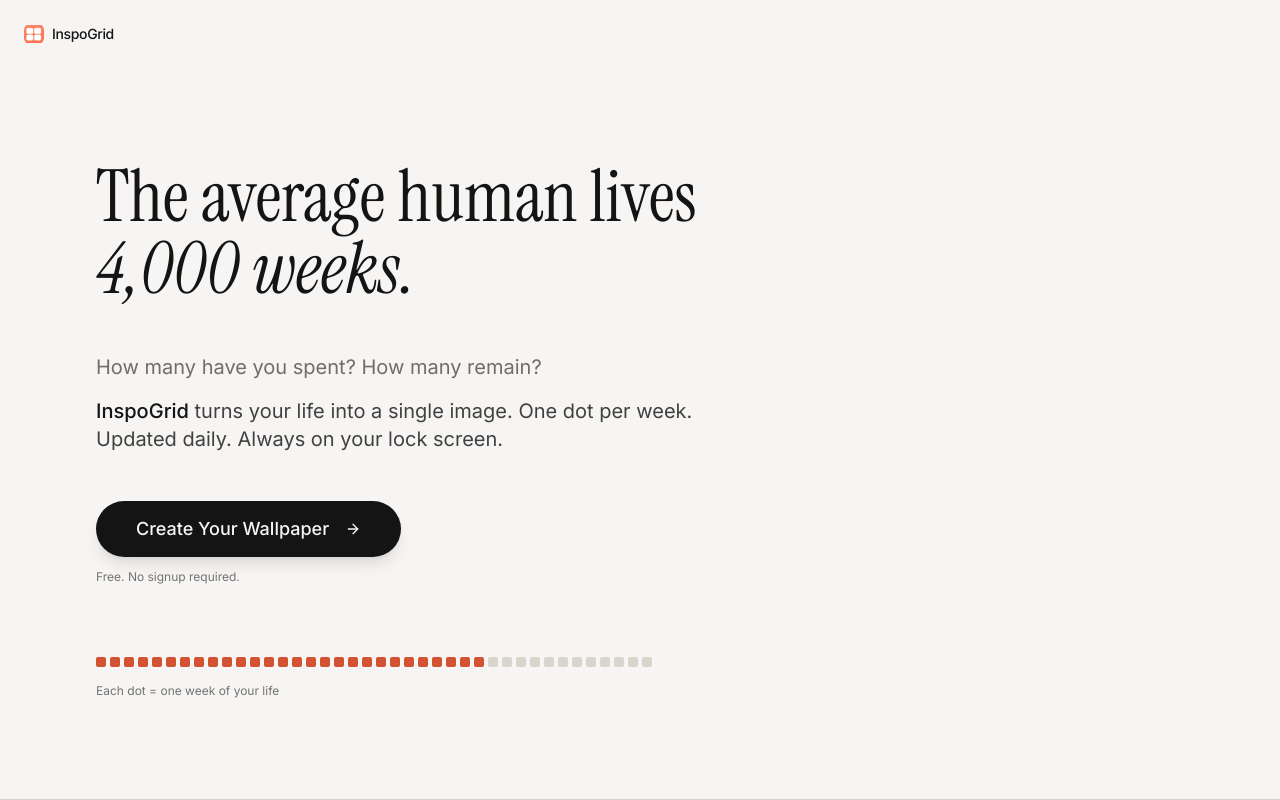
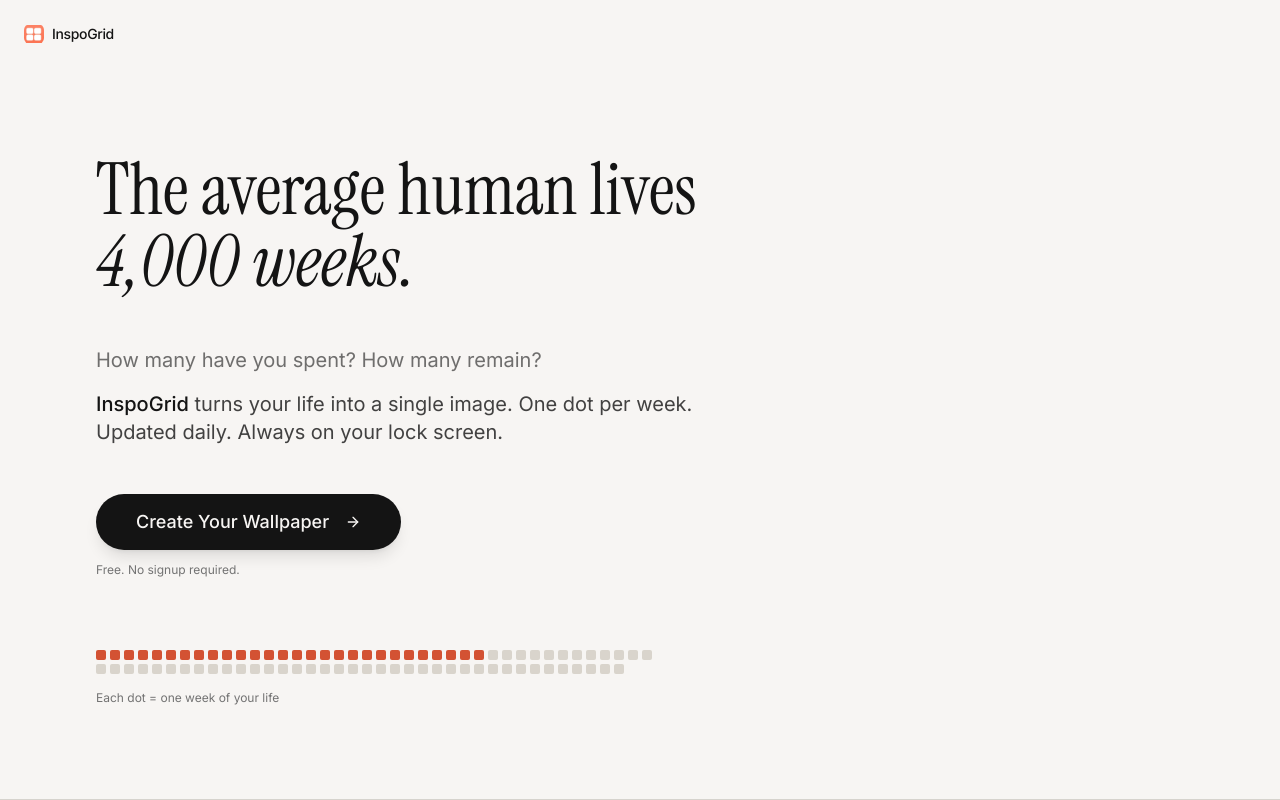
Before and after one commit to shezanusdf/MementoMori2, a React (Vite) app in the folder webapp/: page / in a window 1280 px wide. Shown: the top 800 px of the page. Built offline with nearby package versions, Linux system fonts and the light colour scheme; no server answers.

Commit message:
the dots should be in two lines with the above line having 2 more than the line below

```diff
--- a/webapp/src/components/memento-mori/HeroSection.tsx
+++ b/webapp/src/components/memento-mori/HeroSection.tsx
@@ -53,6 +53,7 @@
 
           {/* Decorative weeks visualization - matching reference */}
           <div className="py-6 animate-fade-in-delay-3">
+            <div className="flex flex-col gap-[4px]">
               <div className="flex gap-[4px]">
                 {Array.from({ length: 40 }).map((_, i) => (
                   <div
@@ -61,6 +62,16 @@
                     style={{ backgroundColor: i < 28 ? '#d35233' : '#d9d4cc' }}
                   />
                 ))}
+              </div>
+              <div className="flex gap-[4px]">
+                {Array.from({ length: 38 }).map((_, i) => (
+                  <div
+                    key={i + 40}
+                    className="w-[10px] h-[10px] rounded-[2px]"
+                    style={{ backgroundColor: '#d9d4cc' }}
+                  />
+                ))}
+              </div>
             </div>
             <p className="text-xs text-muted-foreground mt-4">
               Each dot = one week of your life
```
Also changed, not shown: 2 other files (tests, documents, lock files or other folders). Lines whose indentation alone changed are shown as unchanged.
